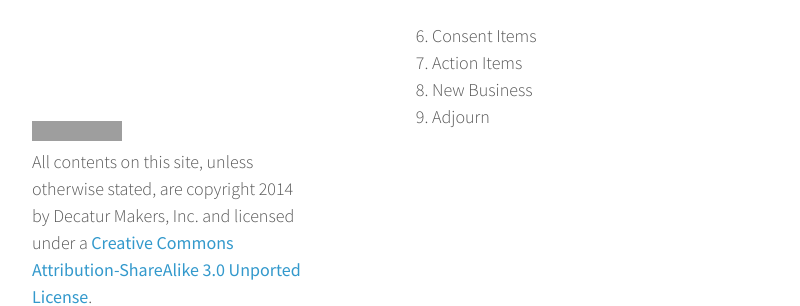
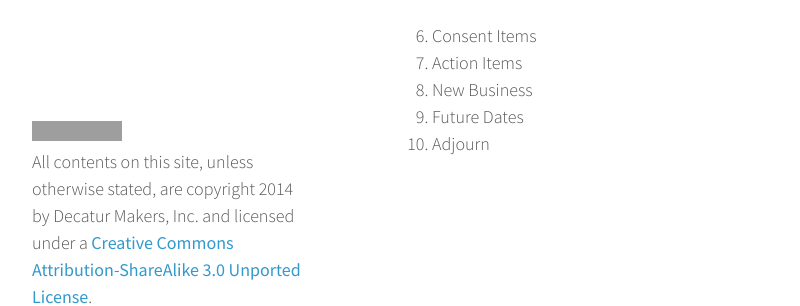
Before and after one commit to DecaturMakers/DecaturMakers.github.io, a Jekyll site: the page built from board-meeting/2014-08-27-Agenda.md, in a window 1280 px wide. Shown: the part 446-752 px from the top of the page, without its empty margins (178-978 px from the left). Built offline with Jekyll 4.4.1, drawn with Linux system fonts in a browser that asks for light colours; Markdown is read by kramdown in place of the engine named in the settings; grey boxes are pictures that could not be loaded.

Commit message:
Add Future Dates to agenda

```diff
--- a/board-meeting/2014-08-27-Agenda.md
+++ b/board-meeting/2014-08-27-Agenda.md
@@ -17,4 +17,5 @@ title: Agenda
 1.  Consent Items
 1.  Action Items
 1.  New Business
+1.  Future Dates
 1.  Adjourn
```
